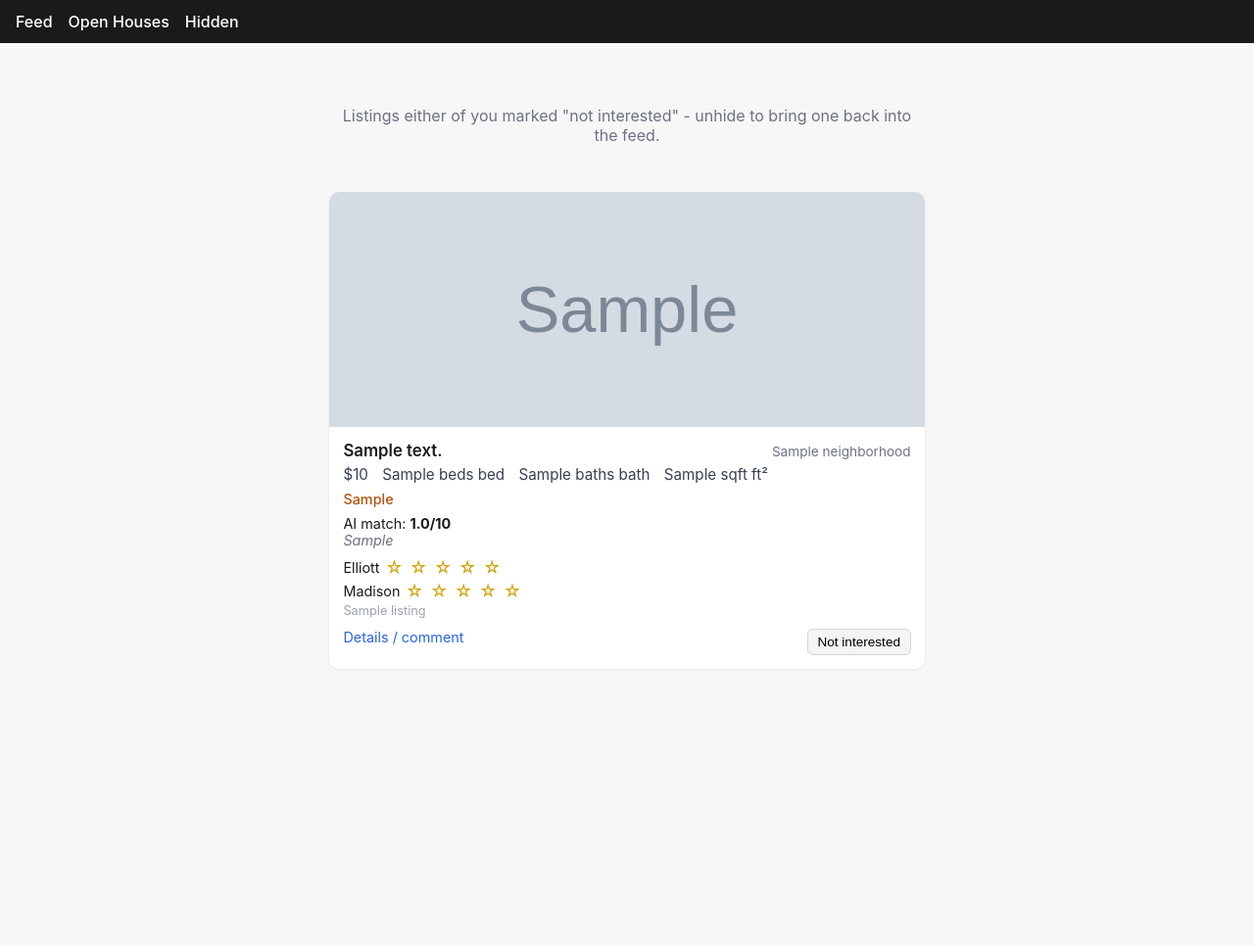
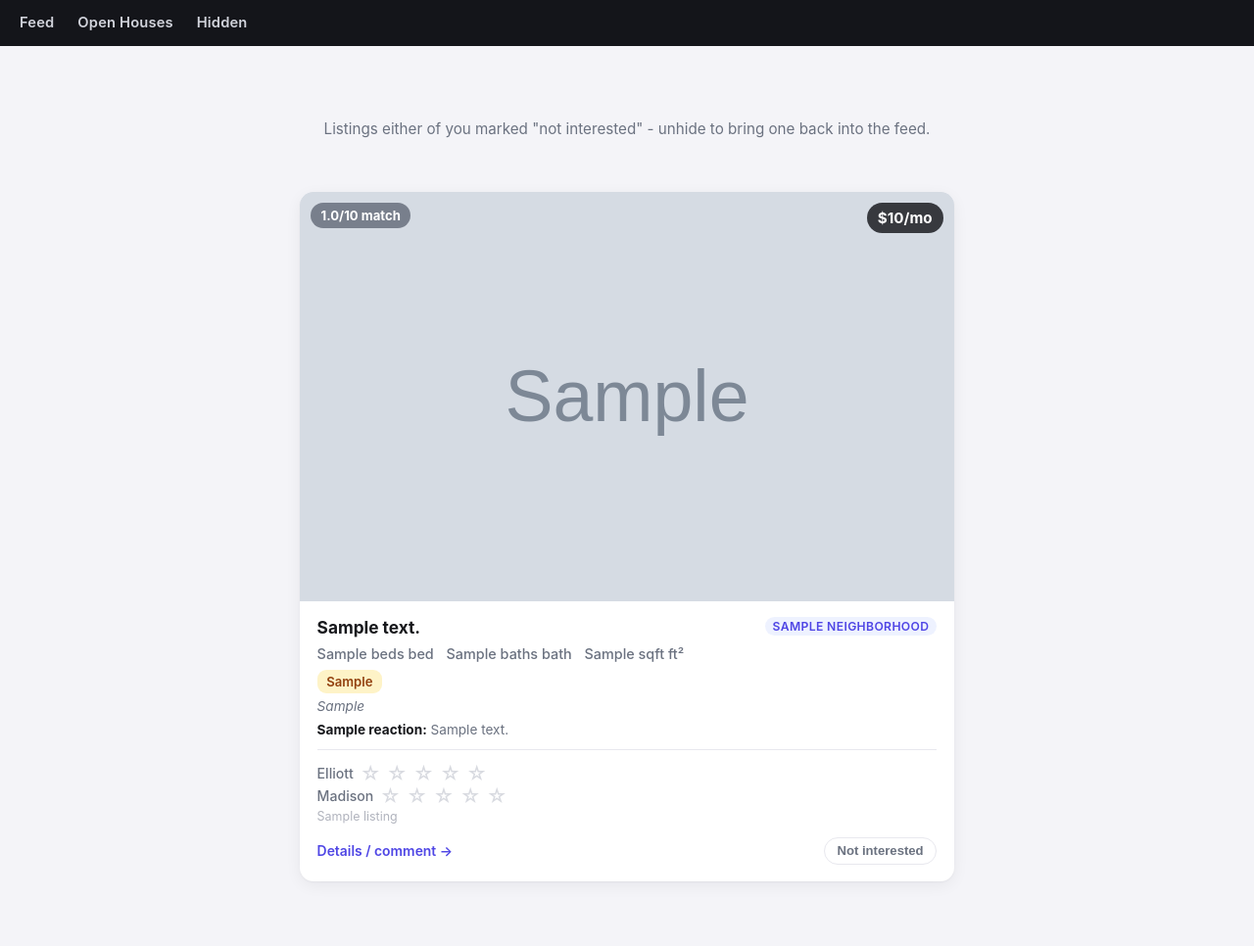
Before and after one commit to elboy3/DingleBell, a FastAPI app: template webapp/templates/hidden.html in a window 1280 px wide. Shown: the whole page at 98% size. Before the commit the page ends 669 px from the top, so only its background shows below. Run offline with FastAPI, Linux system fonts and the light colour scheme; the template is opened without the code that fills it: most values are stand-ins (such as "Sample title", 1, 10 or a date in 2020); grey boxes marked "Sample" are stand-in pictures.

Commit message:
Redesign the webapp UI, add back link, comment preview, Google Maps embed
Per user feedback after actually using the app (rated + commented on a
real listing within minutes of it going live locally):

- webapp/static/style.css: full visual redesign - photo-forward cards
  with price/AI-score badges overlaid, indigo accent, proper spacing/
  shadow scale, sticky nav, restyled buttons/forms/stars. Not just
  color tweaks.
- webapp/templates/_listing_card.html: price badge, color-coded AI
  score badge (green/amber/gray by score band), photo placeholder
  when no photo_url yet, comment preview shown directly on the card
  (previously only visible on the detail page).
- webapp/templates/listing_detail.html: "Back to feed" link (missing
  before), and a keyless Google Maps embed (maps.google.com/maps?q=...
  &output=embed) built from address+neighborhood - no API key needed,
  verified end-to-end with a temporary real address (reverted after).

Verified live via the browser-use session against the running local
server: hide/unhide, card redesign, map embed with a real address all
confirmed working. listings.db diff is the user's own real rating/
comment on listing 25, kept as-is - not test data.

```diff
--- a/webapp/static/style.css
+++ b/webapp/static/style.css
@@ -1,66 +1,208 @@
+:root {
+  --bg: #f4f4f8;
+  --surface: #ffffff;
+  --text: #17181c;
+  --text-muted: #6b7280;
+  --border: #e8e8ee;
+  --accent: #4f46e5;
+  --accent-hover: #4338ca;
+  --gold: #eab308;
+  --radius: 14px;
+  --radius-sm: 9px;
+  --shadow: 0 1px 2px rgba(20, 20, 30, 0.04), 0 4px 16px rgba(20, 20, 30, 0.06);
+  --shadow-hover: 0 2px 4px rgba(20, 20, 30, 0.06), 0 8px 24px rgba(20, 20, 30, 0.1);
+}
+
 * { box-sizing: border-box; }
+
 body {
-  font-family: -apple-system, system-ui, sans-serif;
+  font-family: -apple-system, BlinkMacSystemFont, "Segoe UI", system-ui, sans-serif;
   margin: 0;
-  background: #f7f7f8;
-  color: #1a1a1a;
+  background: var(--bg);
+  color: var(--text);
+  -webkit-font-smoothing: antialiased;
 }
+
 .topnav {
   display: flex;
-  gap: 1rem;
-  padding: 0.75rem 1rem;
-  background: #1a1a1a;
+  align-items: center;
+  gap: 1.5rem;
+  padding: 0.9rem 1.25rem;
+  background: #14151a;
+  position: sticky;
+  top: 0;
+  z-index: 10;
 }
-.topnav a { color: #fff; text-decoration: none; font-weight: 500; }
-.topnav .whoami { color: #9ca3af; margin-left: auto; }
-main { max-width: 640px; margin: 0 auto; padding: 1rem; }
+.topnav a {
+  color: #d1d3db;
+  text-decoration: none;
+  font-weight: 600;
+  font-size: 0.92rem;
+  letter-spacing: 0.01em;
+  transition: color 0.15s;
+}
+.topnav a:hover { color: #fff; }
+.topnav .whoami {
+  color: #8b8d98;
+  margin-left: auto;
+  font-size: 0.88rem;
+  font-weight: 500;
+  background: rgba(255,255,255,0.06);
+  padding: 0.3rem 0.7rem;
+  border-radius: 999px;
+}
+
+main { max-width: 700px; margin: 0 auto; padding: 1.25rem 1rem 3rem; }
+
+.back-link {
+  display: inline-flex;
+  align-items: center;
+  gap: 0.3rem;
+  color: var(--text-muted);
+  text-decoration: none;
+  font-size: 0.9rem;
+  font-weight: 500;
+  margin-bottom: 1rem;
+}
+.back-link:hover { color: var(--text); }
 
 .controls {
   display: flex;
   flex-wrap: wrap;
-  gap: 0.75rem;
+  gap: 1rem;
   align-items: center;
-  margin-bottom: 1rem;
-  padding: 0.75rem;
-  background: #fff;
-  border-radius: 8px;
+  margin-bottom: 1.25rem;
+  padding: 0.9rem 1.1rem;
+  background: var(--surface);
+  border-radius: var(--radius);
+  box-shadow: var(--shadow);
+  font-size: 0.9rem;
 }
+.controls label { display: flex; align-items: center; gap: 0.4rem; color: var(--text-muted); font-weight: 500; }
+.controls select, .controls input[type="number"] {
+  border: 1px solid var(--border);
+  border-radius: var(--radius-sm);
+  padding: 0.35rem 0.5rem;
+  font-size: 0.9rem;
+  font-family: inherit;
+}
+.controls button {
+  border: none;
+  background: var(--accent);
+  color: #fff;
+  font-weight: 600;
+  padding: 0.4rem 0.9rem;
+  border-radius: var(--radius-sm);
+  cursor: pointer;
+  font-size: 0.88rem;
+}
+.controls button:hover { background: var(--accent-hover); }
+.controls a { color: var(--accent); text-decoration: none; font-size: 0.85rem; font-weight: 500; }
 
 .listing-card {
-  background: #fff;
-  border-radius: 10px;
+  background: var(--surface);
+  border-radius: var(--radius);
   overflow: hidden;
-  margin-bottom: 1rem;
-  box-shadow: 0 1px 3px rgba(0,0,0,0.08);
+  margin-bottom: 1.1rem;
+  box-shadow: var(--shadow);
+  transition: box-shadow 0.15s, transform 0.15s;
 }
-.listing-photo { width: 100%; max-height: 240px; object-fit: cover; display: block; }
-.listing-body { padding: 0.9rem; }
-.listing-header { display: flex; justify-content: space-between; align-items: baseline; flex-wrap: wrap; gap: 0.4rem; }
-.listing-address { font-weight: 600; font-size: 1.05rem; color: #1a1a1a; text-decoration: none; }
-.neighborhood { color: #6b7280; font-size: 0.85rem; }
-.listing-facts { display: flex; gap: 0.9rem; color: #374151; margin-top: 0.3rem; font-size: 0.95rem; }
-.open-house { margin-top: 0.4rem; color: #b45309; font-weight: 500; font-size: 0.9rem; }
-.ai-score { margin-top: 0.5rem; font-size: 0.9rem; }
-.ai-reasoning { display: block; color: #6b7280; font-style: italic; }
+.listing-card:hover { box-shadow: var(--shadow-hover); }
 
-.ratings { margin-top: 0.6rem; }
-.rating-row { font-size: 0.9rem; margin: 0.15rem 0; display: flex; align-items: center; gap: 0.3rem; }
-.rating-label { color: #9ca3af; font-size: 0.8rem; }
+.listing-photo-wrap { position: relative; background: #eceef2; }
+.listing-photo { width: 100%; aspect-ratio: 16 / 10; object-fit: cover; display: block; }
+.listing-photo-placeholder {
+  width: 100%; aspect-ratio: 16 / 10;
+  display: flex; align-items: center; justify-content: center;
+  background: linear-gradient(135deg, #eceef2, #e2e4ea);
+  color: #b0b3bd; font-size: 0.85rem; font-weight: 500;
+}
+.price-badge {
+  position: absolute; top: 0.7rem; right: 0.7rem;
+  background: rgba(20, 21, 26, 0.82);
+  color: #fff; font-weight: 700; font-size: 0.95rem;
+  padding: 0.35rem 0.7rem; border-radius: 999px;
+  backdrop-filter: blur(4px);
+}
+.score-badge {
+  position: absolute; top: 0.7rem; left: 0.7rem;
+  font-weight: 700; font-size: 0.82rem;
+  padding: 0.3rem 0.65rem; border-radius: 999px;
+  color: #fff; backdrop-filter: blur(4px);
+}
+.score-high { background: rgba(22, 163, 74, 0.88); }
+.score-mid { background: rgba(217, 119, 6, 0.88); }
+.score-low { background: rgba(107, 114, 128, 0.88); }
+
+.listing-body { padding: 1rem 1.1rem 1.1rem; }
+.listing-header { display: flex; justify-content: space-between; align-items: flex-start; flex-wrap: wrap; gap: 0.4rem; }
+.listing-address { font-weight: 700; font-size: 1.08rem; color: var(--text); text-decoration: none; line-height: 1.3; }
+.listing-address:hover { color: var(--accent); }
+.neighborhood {
+  color: var(--accent);
+  font-size: 0.76rem; font-weight: 600; text-transform: uppercase; letter-spacing: 0.03em;
+  background: #eef2ff; padding: 0.15rem 0.5rem; border-radius: 999px; white-space: nowrap;
+}
+.listing-facts { display: flex; gap: 0.8rem; color: var(--text-muted); margin-top: 0.4rem; font-size: 0.9rem; font-weight: 500; }
+.open-house {
+  display: inline-block; margin-top: 0.5rem; color: #92400e; background: #fef3c7;
+  font-weight: 600; font-size: 0.82rem; padding: 0.25rem 0.6rem; border-radius: var(--radius-sm);
+}
+.ai-reasoning { display: block; color: var(--text-muted); font-style: italic; font-size: 0.85rem; margin-top: 0.35rem; }
+.comment-preview { margin-top: 0.5rem; font-size: 0.85rem; color: var(--text-muted); }
+.comment-preview strong { color: var(--text); }
+
+.ratings { margin-top: 0.75rem; padding-top: 0.65rem; border-top: 1px solid var(--border); }
+.rating-row { font-size: 0.88rem; margin: 0.2rem 0; display: flex; align-items: center; gap: 0.4rem; font-weight: 500; color: var(--text-muted); }
+.rating-label { color: #b0b3bd; font-size: 0.78rem; margin-top: 0.15rem; }
 .star-form { display: inline; }
-.star { background: none; border: none; font-size: 1.1rem; cursor: pointer; padding: 0 0.05rem; color: #d1a30a; }
-.star.filled { color: #d1a30a; }
+.star { background: none; border: none; font-size: 1.25rem; cursor: pointer; padding: 0 0.03rem; color: #d8dae0; line-height: 1; }
+.star.filled { color: var(--gold); }
+.star-form .star:hover { color: var(--gold); }
 
-.card-actions { display: flex; justify-content: space-between; margin-top: 0.7rem; }
-.card-actions a { color: #2563eb; text-decoration: none; font-size: 0.9rem; }
+.card-actions { display: flex; justify-content: space-between; align-items: center; margin-top: 0.85rem; gap: 0.6rem; }
+.card-actions a {
+  color: var(--accent); text-decoration: none; font-size: 0.87rem; font-weight: 600;
+}
 .inline-form { display: inline; }
-.card-actions button { font-size: 0.85rem; background: #f3f4f6; border: 1px solid #d1d5db; border-radius: 6px; padding: 0.3rem 0.6rem; }
+.card-actions button {
+  font-size: 0.82rem; font-weight: 600; background: var(--surface); color: var(--text-muted);
+  border: 1px solid var(--border); border-radius: 999px; padding: 0.35rem 0.8rem; cursor: pointer;
+}
+.card-actions button:hover { background: #f9fafb; color: var(--text); }
 
-.comment { margin: 0.4rem 0; padding: 0.5rem; background: #fff; border-radius: 6px; }
-.comment-form { display: flex; flex-direction: column; gap: 0.5rem; margin-top: 0.6rem; }
-.comment-form textarea { min-height: 4rem; font-family: inherit; padding: 0.5rem; }
+.map-embed { border-radius: var(--radius); overflow: hidden; margin-top: 1rem; box-shadow: var(--shadow); }
 
-.empty, .empty-note { color: #6b7280; text-align: center; padding: 2rem 0; }
+.comment {
+  margin: 0.5rem 0; padding: 0.65rem 0.85rem; background: var(--surface);
+  border-radius: var(--radius-sm); font-size: 0.92rem; box-shadow: var(--shadow);
+}
+.comment-form { display: flex; flex-direction: column; gap: 0.6rem; margin-top: 0.8rem; }
+.comment-form textarea {
+  min-height: 4.5rem; font-family: inherit; padding: 0.65rem; border: 1px solid var(--border);
+  border-radius: var(--radius-sm); font-size: 0.92rem; resize: vertical;
+}
+.comment-form button {
+  align-self: flex-start; border: none; background: var(--accent); color: #fff; font-weight: 600;
+  padding: 0.5rem 1.1rem; border-radius: var(--radius-sm); cursor: pointer;
+}
+.comment-form button:hover { background: var(--accent-hover); }
 
-.whoami-page { max-width: 320px; margin: 4rem auto; text-align: center; }
+.original-link {
+  display: inline-block; margin-top: 1rem; color: var(--text-muted); text-decoration: none;
+  font-size: 0.88rem; font-weight: 500;
+}
+.original-link:hover { color: var(--text); }
+
+h3 { font-size: 1rem; font-weight: 700; margin: 1.5rem 0 0.6rem; }
+
+.empty, .empty-note { color: var(--text-muted); text-align: center; padding: 2.5rem 0; font-size: 0.95rem; }
+
+.whoami-page { max-width: 320px; margin: 5rem auto; text-align: center; }
+.whoami-page h1 { font-size: 1.4rem; }
 .whoami-page form { display: flex; flex-direction: column; gap: 1rem; margin-top: 1.5rem; }
-.whoami-button { font-size: 1.1rem; padding: 0.9rem; border-radius: 8px; border: none; background: #1a1a1a; color: #fff; }
+.whoami-button {
+  font-size: 1.05rem; font-weight: 600; padding: 0.95rem; border-radius: var(--radius);
+  border: none; background: var(--accent); color: #fff; cursor: pointer; transition: background 0.15s;
+}
+.whoami-button:hover { background: var(--accent-hover); }
--- a/webapp/templates/_listing_card.html
+++ b/webapp/templates/_listing_card.html
@@ -18,16 +18,26 @@
 {% endmacro %}
 
 <div class="listing-card">
-  {% if listing.photo_url %}
-    <img class="listing-photo" src="{{ listing.photo_url }}" alt="">
-  {% endif %}
+  <div class="listing-photo-wrap">
+    {% if listing.photo_url %}
+      <img class="listing-photo" src="{{ listing.photo_url }}" alt="">
+    {% else %}
+      <div class="listing-photo-placeholder">No photo yet - run a scan to get one</div>
+    {% endif %}
+    {% if listing.price %}<div class="price-badge">${{ "{:,}".format(listing.price) }}/mo</div>{% endif %}
+    {% if listing.ai_score is not none %}
+      {% set score10 = (listing.ai_score / 10) | round(1) %}
+      <div class="score-badge {{ 'score-high' if listing.ai_score >= 70 else ('score-mid' if listing.ai_score >= 40 else 'score-low') }}">
+        {{ score10 }}/10 match
+      </div>
+    {% endif %}
+  </div>
   <div class="listing-body">
     <div class="listing-header">
       <a href="/listings/{{ listing.id }}" class="listing-address">{{ listing.address or listing.url }}</a>
       {% if listing.neighborhood %}<span class="neighborhood">{{ listing.neighborhood }}</span>{% endif %}
     </div>
     <div class="listing-facts">
-      {% if listing.price %}<span>${{ "{:,}".format(listing.price) }}</span>{% endif %}
       {% if listing.beds is not none %}<span>{{ listing.beds }} bed</span>{% endif %}
       {% if listing.baths is not none %}<span>{{ listing.baths }} bath</span>{% endif %}
       {% if listing.sqft %}<span>{{ listing.sqft }} ft²</span>{% endif %}
@@ -35,11 +45,13 @@
     {% if listing.open_house_raw %}
       <div class="open-house">{{ listing.open_house_raw }}</div>
     {% endif %}
-    {% if listing.ai_score is not none %}
-      <div class="ai-score">AI match: <strong>{{ (listing.ai_score / 10) | round(1) }}/10</strong>
-        {% if listing.ai_reasoning %}<span class="ai-reasoning">{{ listing.ai_reasoning }}</span>{% endif %}
-      </div>
-    {% endif %}
+    {% if listing.ai_reasoning %}<span class="ai-reasoning">{{ listing.ai_reasoning }}</span>{% endif %}
+
+    {% for u, r in (listing.reactions or {}).items() %}
+      {% if r.comment %}
+        <div class="comment-preview"><strong>{{ u | capitalize }}:</strong> {{ r.comment }}</div>
+      {% endif %}
+    {% endfor %}
 
     <div class="ratings">
       <div class="rating-row">Elliott {{ stars(listing.id, user, "elliott", listing.ratings.elliott) }}</div>
@@ -48,7 +60,7 @@
     </div>
 
     <div class="card-actions">
-      <a href="/listings/{{ listing.id }}">Details / comment</a>
+      <a href="/listings/{{ listing.id }}">Details / comment →</a>
       <form method="post" action="/listings/{{ listing.id }}/hidden" class="inline-form">
         <input type="hidden" name="hidden" value="{{ 'false' if listing.hidden else 'true' }}">
         <button type="submit">{{ 'Unhide' if listing.hidden else "Not interested" }}</button>
```
Also changed, not shown: webapp/templates/listing_detail.html (+12 -1 lines), listings.db.
